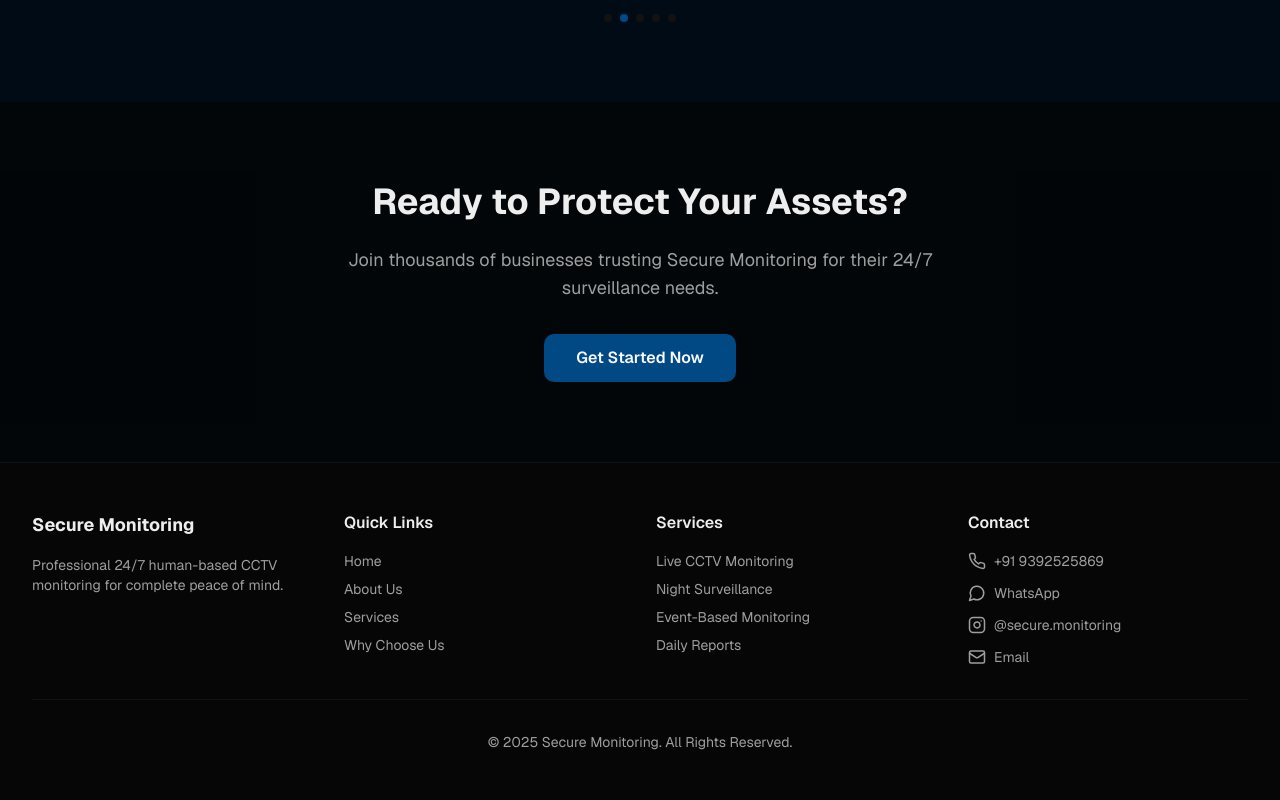
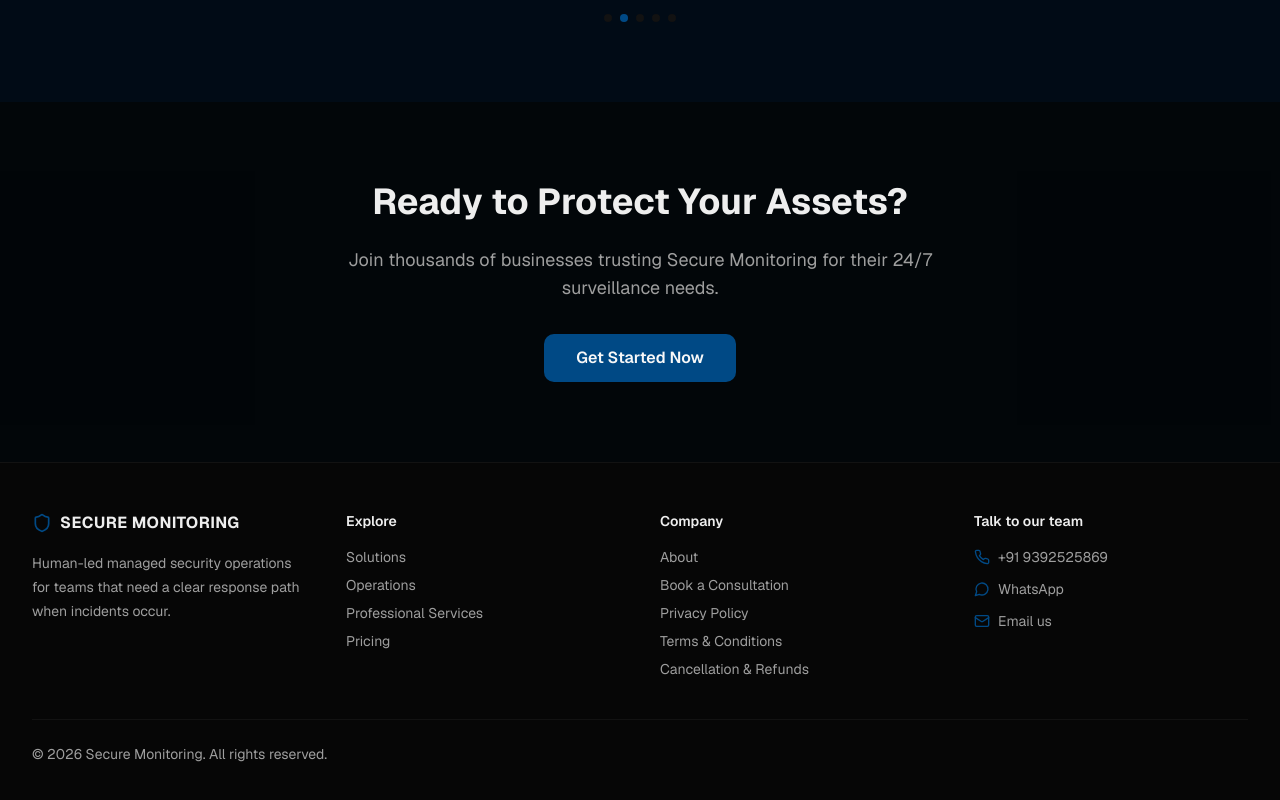
Before and after one commit to 3v8lmortyl-max/secure-monitoring-website-, a Next.js app: page / in a window 1280 px wide. Shown: the part 2624-3424 px from the top of the page. Built offline with nearby package versions, Linux system fonts and the light colour scheme.

Commit message:
Redesign managed security operations website

```diff
--- a/components/footer.tsx
+++ b/components/footer.tsx
@@ -1,70 +1,44 @@
 import Link from 'next/link'
-import { Mail, Phone, Instagram, MessageCircle } from 'lucide-react'
+import { Mail, MessageCircle, Phone, Shield } from 'lucide-react'
 
 export function Footer() {
   return (
-    <footer className="bg-card border-t border-border">
-      <div className="max-w-7xl mx-auto px-4 sm:px-6 lg:px-8 py-12">
-        <div className="grid grid-cols-1 md:grid-cols-4 gap-8 mb-8">
-          {/* Company Info */}
+    <footer className="border-t border-border bg-card">
+      <div className="mx-auto max-w-7xl px-4 py-12 sm:px-6 lg:px-8">
+        <div className="grid gap-10 md:grid-cols-2 lg:grid-cols-4">
           <div>
-            <h3 className="font-bold text-lg mb-4">Secure Monitoring</h3>
-            <p className="text-muted-foreground text-sm">
-              Professional 24/7 human-based CCTV monitoring for complete peace of mind.
-            </p>
+            <div className="mb-4 flex items-center gap-2 font-bold tracking-wide"><Shield className="h-5 w-5 text-primary" /> SECURE MONITORING</div>
+            <p className="text-sm leading-6 text-muted-foreground">Human-led managed security operations for teams that need a clear response path when incidents occur.</p>
           </div>
-
-          {/* Quick Links */}
           <div>
-            <h4 className="font-semibold mb-4">Quick Links</h4>
-            <ul className="space-y-2 text-sm">
-              <li><Link href="/" className="text-muted-foreground hover:text-foreground transition-colors">Home</Link></li>
-              <li><Link href="/about" className="text-muted-foreground hover:text-foreground transition-colors">About Us</Link></li>
-              <li><Link href="/services" className="text-muted-foreground hover:text-foreground transition-colors">Services</Link></li>
-              <li><Link href="/why-us" className="text-muted-foreground hover:text-foreground transition-colors">Why Choose Us</Link></li>
+            <h2 className="mb-4 text-sm font-semibold">Explore</h2>
+            <ul className="space-y-2 text-sm text-muted-foreground">
+              <li><Link href="/solutions" className="hover:text-foreground">Solutions</Link></li>
+              <li><Link href="/operations" className="hover:text-foreground">Operations</Link></li>
+              <li><Link href="/professional-services" className="hover:text-foreground">Professional Services</Link></li>
+              <li><Link href="/pricing" className="hover:text-foreground">Pricing</Link></li>
             </ul>
           </div>
-
-          {/* Services */}
           <div>
-            <h4 className="font-semibold mb-4">Services</h4>
-            <ul className="space-y-2 text-sm">
-              <li><Link href="/services" className="text-muted-foreground hover:text-foreground transition-colors">Live CCTV Monitoring</Link></li>
-              <li><Link href="/services" className="text-muted-foreground hover:text-foreground transition-colors">Night Surveillance</Link></li>
-              <li><Link href="/services" className="text-muted-foreground hover:text-foreground transition-colors">Event-Based Monitoring</Link></li>
-              <li><Link href="/services" className="text-muted-foreground hover:text-foreground transition-colors">Daily Reports</Link></li>
+            <h2 className="mb-4 text-sm font-semibold">Company</h2>
+            <ul className="space-y-2 text-sm text-muted-foreground">
+              <li><Link href="/about" className="hover:text-foreground">About</Link></li>
+              <li><Link href="/contact" className="hover:text-foreground">Book a Consultation</Link></li>
+              <li><Link href="/privacy" className="hover:text-foreground">Privacy Policy</Link></li>
+              <li><Link href="/terms" className="hover:text-foreground">Terms & Conditions</Link></li>
+              <li><Link href="/cancellation-refund" className="hover:text-foreground">Cancellation & Refunds</Link></li>
             </ul>
           </div>
-
-          {/* Contact */}
           <div>
-            <h4 className="font-semibold mb-4">Contact</h4>
-            <div className="space-y-3">
-              <a href="tel:+919392525869" className="flex items-center space-x-2 text-muted-foreground hover:text-foreground transition-colors">
-                <Phone size={18} />
-                <span className="text-sm">+91 9392525869</span>
-              </a>
-              <a href="https://wa.me/919392525869" target="_blank" rel="noopener noreferrer" className="flex items-center space-x-2 text-muted-foreground hover:text-foreground transition-colors">
-                <MessageCircle size={18} />
-                <span className="text-sm">WhatsApp</span>
-              </a>
-              <a href="https://instagram.com/secure.monitoring" target="_blank" rel="noopener noreferrer" className="flex items-center space-x-2 text-muted-foreground hover:text-foreground transition-colors">
-                <Instagram size={18} />
-                <span className="text-sm">@secure.monitoring</span>
-              </a>
-              <a href="mailto:securemonitoring24hr@gmail.com" className="flex items-center space-x-2 text-muted-foreground hover:text-foreground transition-colors">
-                <Mail size={18} />
-                <span className="text-sm">Email</span>
-              </a>
+            <h2 className="mb-4 text-sm font-semibold">Talk to our team</h2>
+            <div className="space-y-3 text-sm text-muted-foreground">
+              <a href="tel:+919392525869" className="flex items-center gap-2 hover:text-foreground"><Phone className="h-4 w-4 text-primary" /> +91 9392525869</a>
+              <a href="https://wa.me/919392525869" target="_blank" rel="noopener noreferrer" className="flex items-center gap-2 hover:text-foreground"><MessageCircle className="h-4 w-4 text-primary" /> WhatsApp</a>
+              <a href="mailto:securemonitoring24hr@gmail.com" className="flex items-center gap-2 hover:text-foreground"><Mail className="h-4 w-4 text-primary" /> Email us</a>
             </div>
           </div>
         </div>
-
-        <div className="border-t border-border pt-8">
-          <p className="text-center text-muted-foreground text-sm">
-            © 2025 Secure Monitoring. All Rights Reserved.
-          </p>
-        </div>
+        <div className="mt-10 border-t border-border pt-6 text-sm text-muted-foreground">© {new Date().getFullYear()} Secure Monitoring. All rights reserved.</div>
       </div>
     </footer>
   )
```
